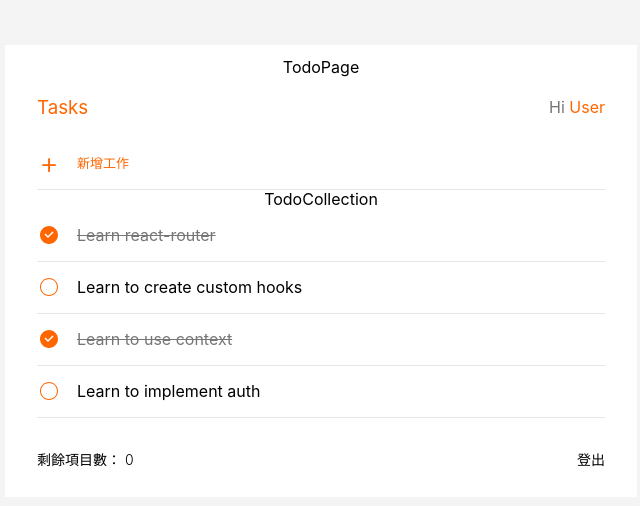
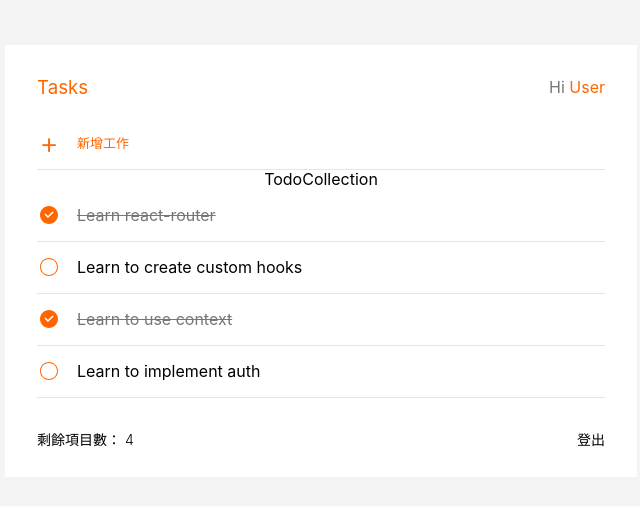
Before and after one commit to ALPHACamp/todolist-react-demo-new, a React (Vite) app: page /todos in a window 1280 px wide. Shown: the top 506 px of the page, without its empty margins (319-959 px from the left). Built offline with nearby package versions, Linux system fonts and the light colour scheme.

Commit message:
feat: delete todo function and todo count

```diff
--- a/src/components/Footer.jsx
+++ b/src/components/Footer.jsx
@@ -1,4 +1,5 @@
 import styled from 'styled-components';
+import PropTypes from 'prop-types'
 
 const StyledFooter = styled.footer`
   display: flex;
@@ -31,13 +32,17 @@ const StyledButton = styled.button`
   }
 `;
 
-const Footer = () => {
+const Footer = ({ numOfTodos }) => {
   return (
     <StyledFooter>
-      <p>剩餘項目數： 0</p>
+      <p>剩餘項目數： {numOfTodos}</p>
       <StyledButton>登出</StyledButton>
     </StyledFooter>
   );
 };
 
+Footer.propTypes = {
+  numOfTodos: PropTypes.number
+}
+
 export default Footer;
--- a/src/components/TodoCollection.jsx
+++ b/src/components/TodoCollection.jsx
@@ -21,6 +21,7 @@ const TodoCollection = ({
               onChangeMode?.({ id, isEdit });
             }}
             onSave={({ id, title }) => onSave?.({ id, title })}
+            onDelete={(id) => onDelete?.(id)}
           />
         );
       })}
--- a/src/components/TodoItem.jsx
+++ b/src/components/TodoItem.jsx
@@ -138,7 +138,10 @@ const TodoItem = ({ todo, onSave, onDelete, onToggleDone, onChangeMode }) => {
         />
       </div>
       <div className="task-item-action ">
-        <button className="btn-reset btn-destroy icon"></button>
+        <button
+          className="btn-reset btn-destroy icon"
+          onClick={() => onDelete?.(todo.id)}
+        ></button>
       </div>
     </StyledTaskItem>
   );
--- a/src/pages/TodoPage.jsx
+++ b/src/pages/TodoPage.jsx
@@ -30,6 +30,8 @@ const dummyTodos = [
 const TodoPage = () => {
   const [inputValue, setInputValue] = useState('');
   const [todos, setTodos] = useState(dummyTodos);
+  const todoNums = todos.length;
+
   const handleChange = (value) => {
     setInputValue(value);
   };
@@ -118,9 +120,12 @@ const TodoPage = () => {
     });
   };
 
+  const handleDelete = (id) => {
+    setTodos((prevTodos) => prevTodos.filter((todo) => todo.id !== id));
+  };
+
   return (
     <div>
-      TodoPage
       <Header username={'User'} />
       <TodoInput
         inputValue={inputValue}
@@ -133,8 +138,9 @@ const TodoPage = () => {
         onToggleDone={handleToggleDone}
         onChangeMode={handleChangeMode}
         onSave={handleSave}
+        onDelete={handleDelete}
       />
-      <Footer />
+      <Footer numOfTodos={todoNums}/>
     </div>
   );
 };
```
